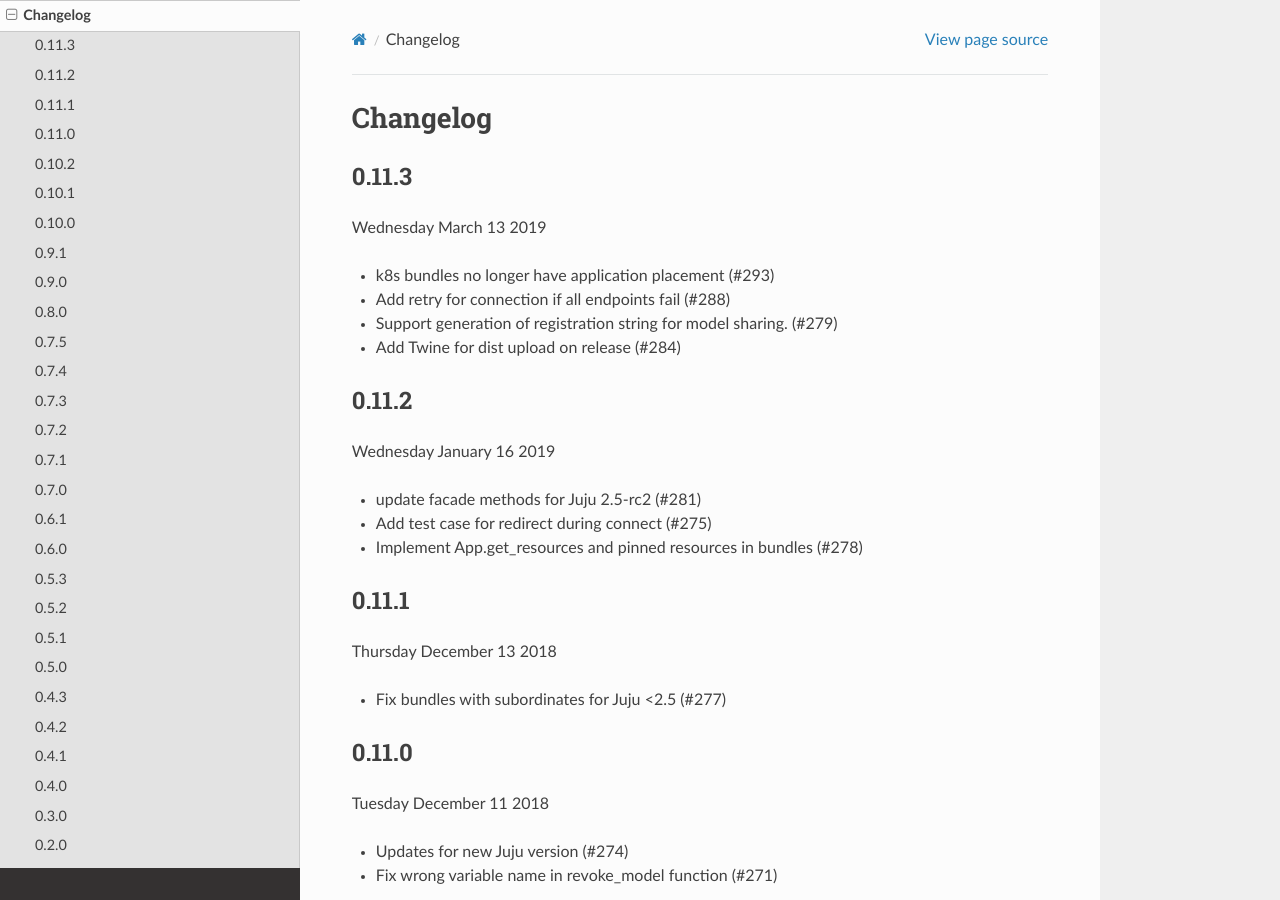
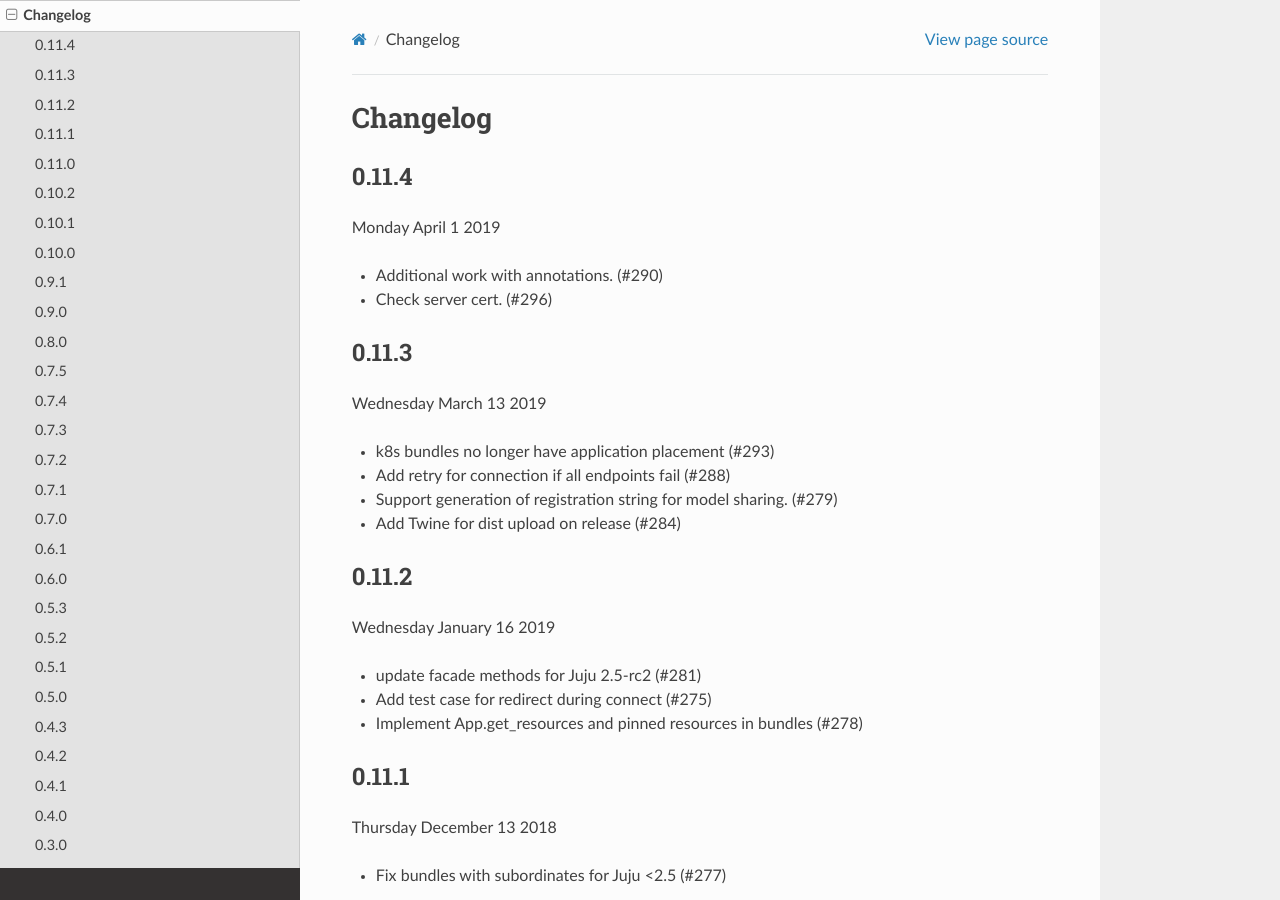
Before and after one commit to juju/python-libjuju, a Sphinx documentation site: the page built from docs/changelog.rst, in a window 1280 px wide and 900 px high. Built offline with Sphinx 7.4.7 and the Read the Docs theme 2.0.0, drawn with Linux system fonts in a browser that asks for light colours; pages that are not in the unit, such as notebooks, are missing from menus.

Commit message:
Fix missed changelog for 0.11.4 release

```diff
--- a/docs/changelog.rst
+++ b/docs/changelog.rst
@@ -1,5 +1,13 @@
 Changelog
 ---------
+
+0.11.4
+^^^^^^
+Monday April 1 2019
+
+* Additional work with annotations. (#290)
+* Check server cert. (#296)
+
 
 0.11.3
 ^^^^^^
```
